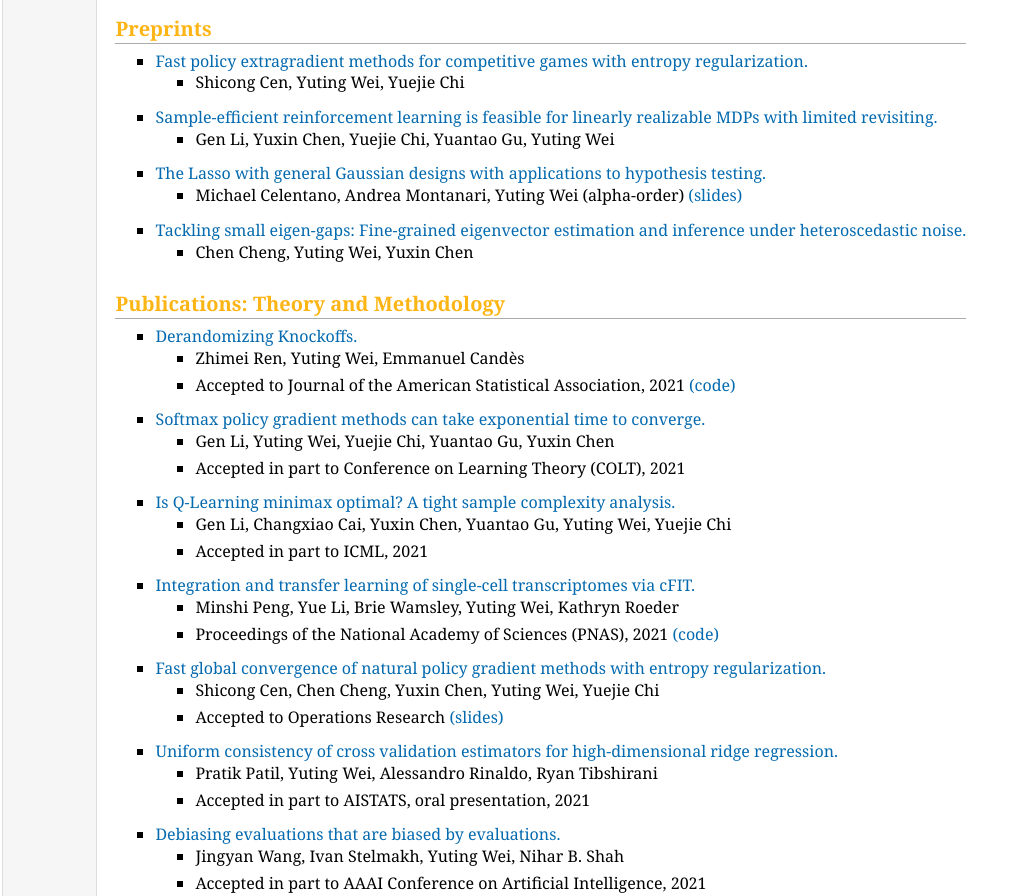
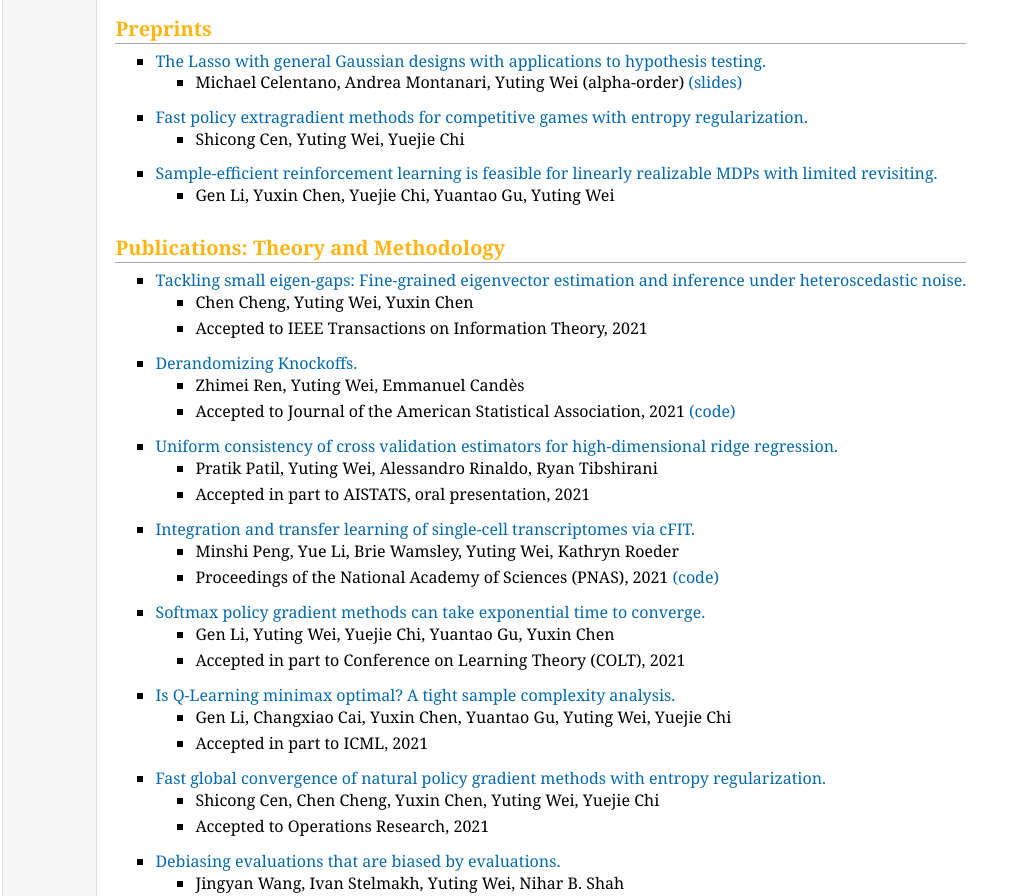
Before and after one commit to yutingwei/yutingwei.github.io, a plain HTML site: page publications.html in a window 1280 px wide. Shown: the part 268-1164 px from the top of the page, without its empty margins (0-1027 px from the left). Drawn offline with Linux system fonts and the light colour scheme.

Commit message:
update publication

```diff
--- a/publications.html
+++ b/publications.html
@@ -5,7 +5,7 @@
 <meta name="generator" content="jemdoc, see http://jemdoc.jaboc.net/" />
 <meta http-equiv="Content-Type" content="text/html;charset=utf-8" />
 <link rel="stylesheet" href="jemdoc.css" type="text/css" />
-<title>Yuting Wei - Wharton Statistics</title>
+<title></title>
 </head>
 <body>
 <table summary="Table for page layout." id="tlayout">
@@ -43,6 +43,15 @@
 </ul>
 <h2>Preprints</h2>
 <ul>
+<li><p><a href="documents/paper/lasso-general.pdf">The Lasso with general Gaussian designs with applications to hypothesis testing.</a> <br /></p>
+<ul>
+<li><p>Michael Celentano, Andrea Montanari, Yuting Wei (alpha-order) <a href="documents/slides/lasso.pdf">(slides)</a></p>
+</li>
+</ul>
+
+</li>
+</ul>
+<ul>
 <li><p><a href="documents/paper/EntropyGame.pdf">Fast policy extragradient methods for competitive games with entropy regularization.</a> <br /></p>
 <ul>
 <li><p>Shicong Cen, Yuting Wei, Yuejie Chi</p>
@@ -60,31 +69,46 @@
 
 </li>
 </ul>
+<h2>Publications: Theory and Methodology</h2>
 <ul>
-<li><p><a href="documents/paper/lasso-general.pdf">The Lasso with general Gaussian designs with applications to hypothesis testing.</a> <br /></p>
+<li><p><a href="https://arxiv.org/abs/2001.04620">Tackling small eigen-gaps: Fine-grained eigenvector estimation and inference under heteroscedastic noise.</a> <br /></p>
 <ul>
-<li><p>Michael Celentano, Andrea Montanari, Yuting Wei (alpha-order) <a href="documents/slides/lasso.pdf">(slides)</a></p>
+<li><p>Chen Cheng, Yuting Wei, Yuxin Chen</p>
+</li>
+<li><p>Accepted to IEEE Transactions on Information Theory, 2021</p>
 </li>
 </ul>
 
 </li>
 </ul>
 <ul>
-<li><p><a href="https://arxiv.org/abs/2001.04620">Tackling small eigen-gaps: Fine-grained eigenvector estimation and inference under heteroscedastic noise.</a> <br /></p>
+<li><p><a href="https://arxiv.org/abs/2012.02717">Derandomizing Knockoffs.</a><br /></p>
 <ul>
-<li><p>Chen Cheng, Yuting Wei, Yuxin Chen</p>
+<li><p>Zhimei Ren, Yuting Wei, Emmanuel Candès</p>
+</li>
+<li><p>Accepted to Journal of the American Statistical Association, 2021 <a href="https://zhimeir.github.io/adaptiveKnockoffs/">(code)</a></p>
 </li>
 </ul>
 
 </li>
 </ul>
-<h2>Publications: Theory and Methodology</h2>
 <ul>
-<li><p><a href="https://arxiv.org/abs/2012.02717">Derandomizing Knockoffs.</a><br /></p>
+<li><p><a href="documents/paper/uniform.pdf">Uniform consistency of cross validation estimators for high-dimensional ridge regression.</a> <br /></p>
 <ul>
-<li><p>Zhimei Ren, Yuting Wei, Emmanuel Candès</p>
+<li><p>Pratik Patil, Yuting Wei, Alessandro Rinaldo, Ryan Tibshirani</p>
 </li>
-<li><p>Accepted to Journal of the American Statistical Association, 2021 <a href="https://zhimeir.github.io/adaptiveKnockoffs/">(code)</a></p>
+<li><p>Accepted in part to AISTATS, oral presentation, 2021</p>
+</li>
+</ul>
+
+</li>
+</ul>
+<ul>
+<li><p><a href="https://www.pnas.org/content/118/10/e2024383118">Integration and transfer learning of single-cell transcriptomes via cFIT.</a> <br /></p>
+<ul>
+<li><p>Minshi Peng, Yue Li, Brie Wamsley, Yuting Wei, Kathryn Roeder</p>
+</li>
+<li><p>Proceedings of the National Academy of Sciences (PNAS), 2021 <a href="https://github.com/pengminshi/cFIT,">(code)</a></p>
 </li>
 </ul>
 
@@ -113,33 +137,11 @@
 </li>
 </ul>
 <ul>
-<li><p><a href="https://www.pnas.org/content/118/10/e2024383118">Integration and transfer learning of single-cell transcriptomes via cFIT.</a> <br /></p>
-<ul>
-<li><p>Minshi Peng, Yue Li, Brie Wamsley, Yuting Wei, Kathryn Roeder</p>
-</li>
-<li><p>Proceedings of the National Academy of Sciences (PNAS), 2021 <a href="https://github.com/pengminshi/cFIT,">(code)</a></p>
-</li>
-</ul>
-
-</li>
-</ul>
-<ul>
 <li><p><a href="https://arxiv.org/abs/2007.06558">Fast global convergence of natural policy gradient methods with entropy regularization.</a> <br /></p>
 <ul>
 <li><p>Shicong Cen, Chen Cheng, Yuxin Chen, Yuting Wei, Yuejie Chi</p>
 </li>
-<li><p>Accepted to Operations Research <a href="https://users.ece.cmu.edu/~yuejiec/papers/EntropyNPG_slides.pdf">(slides)</a></p>
-</li>
-</ul>
-
-</li>
-</ul>
-<ul>
-<li><p><a href="documents/paper/uniform.pdf">Uniform consistency of cross validation estimators for high-dimensional ridge regression.</a> <br /></p>
-<ul>
-<li><p>Pratik Patil, Yuting Wei, Alessandro Rinaldo, Ryan Tibshirani</p>
-</li>
-<li><p>Accepted in part to AISTATS, oral presentation, 2021</p>
+<li><p>Accepted to Operations Research, 2021</p>
 </li>
 </ul>
 
@@ -301,14 +303,11 @@ monotone distributions.</a> <br /></p>
 </ul>
 <div id="footer">
 <div id="footer-text">
-Page generated 2021-07-26 14:42:56 EDT, by <a href="http://jemdoc.jaboc.net/">jemdoc</a>.
+Page generated 2021-09-07 09:15:06 PDT, by <a href="http://jemdoc.jaboc.net/">jemdoc</a>.
 </div>
 </div>
 </td>
 </tr>
 </table>
-<script>
-  (function(i,s,o,g,r,a,m){i['GoogleAnalyticsObject']=r;i[r]=i[r]||function(){
-  (i[r].q=i[r].q||[]).push(arguments)},i[r].l=1*new Date();a=s.createElement(o),
-  m=s.getElementsByTagName(o)[0];a.async=1;a.src=g;m.parentNode.insertBefore(a,m)
-  })(window,document,'script','//www.google-analytics.com/analytics.js','ga');
+</body>
+</html>
```
Also changed, not shown: 1 other file.
